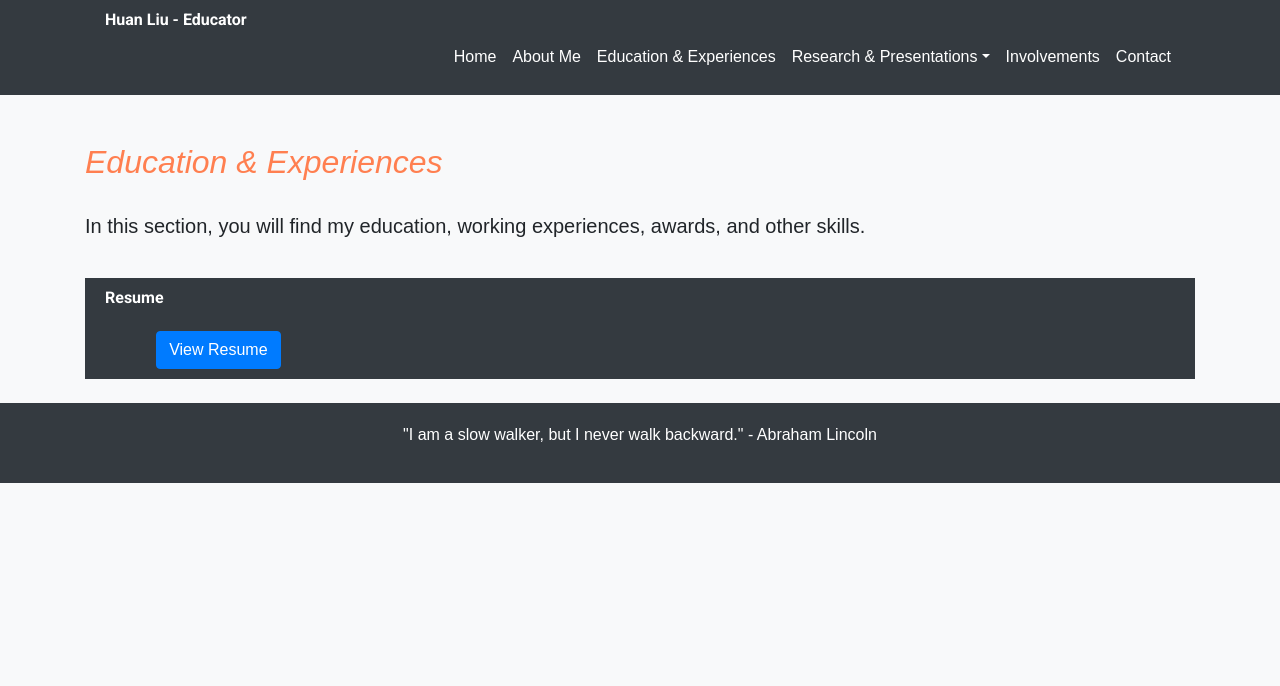
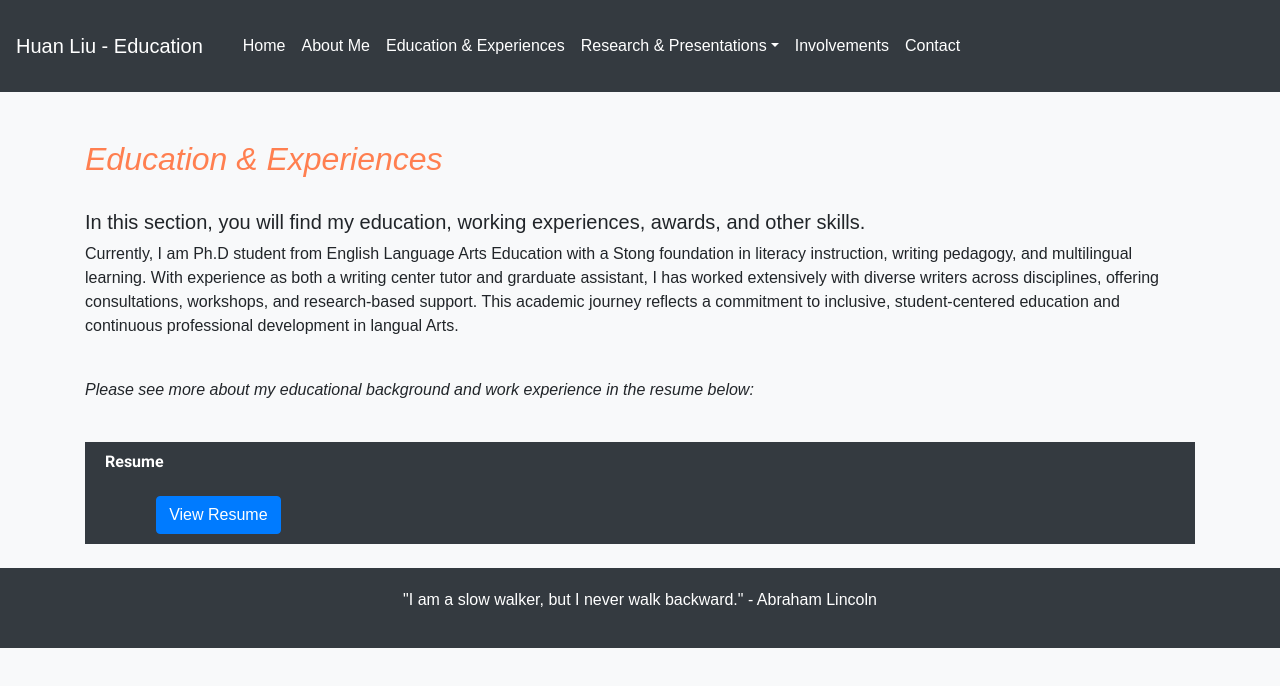
Before and after one commit to HL-auburn/portfolio, a plain HTML site: page educationandexperience.html in a window 1280 px wide. Drawn offline with nearby package versions, Linux system fonts and the light colour scheme.

Commit message:
Update educationandexperience.html

```diff
--- a/educationandexperience.html
+++ b/educationandexperience.html
@@ -65,8 +65,9 @@
 </head>
 <body>
     <header class="header">
+		<nav class="navbar navbar-expand-lg navbar-dark bg-dark"
         <div class="container">
-            <h1 class="custom-font">Huan Liu - Educator</h1>
+		<a class="navbar-brand" href="#">Huan Liu - Education</a>
             <nav class="navbar navbar-expand-lg navbar-dark">
                 <ul class="navbar-nav ml-auto">
                     <li class="nav-item"><a class="nav-link" href="index.html">Home</a></li>
@@ -93,7 +94,9 @@
         <div class="container">
             <h2>Education & Experiences</h2>
             <h5>In this section, you will find my education, working experiences, awards, and other skills.</h5>
-			<p></p>
+			<p>Currently, I am Ph.D student from English Language Arts Education with a Stong foundation in literacy instruction, writing pedagogy, and multilingual learning. With experience as both a writing center tutor and grarduate assistant, I has worked extensively with diverse writers across disciplines, offering consultations, workshops, and research-based support. This academic journey reflects a commitment to inclusive, student-centered education and continuous professional development in langual Arts. </p>
+			<br>
+			<i><p>Please see more about my educational background and work experience in the resume below:</p></i>
        <div class="header">
     <h1>Resume</h1>
     <br>
```
